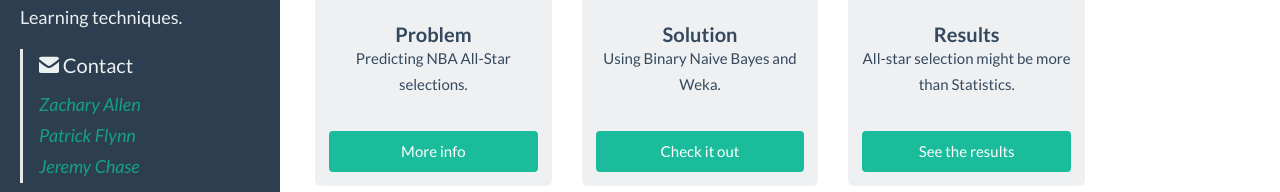
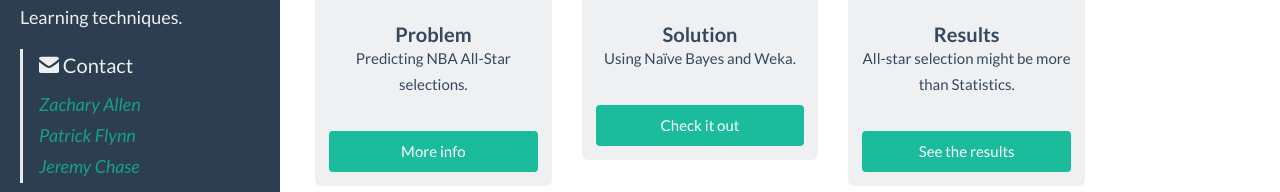
Before and after one commit to TheZallen/ball-star-website, a website: page index.html in a window 1280 px wide. Shown: the part 178-370 px from the top of the page. Drawn offline with Linux system fonts and the light colour scheme.

Commit message:
small change

```diff
--- a/index.html
+++ b/index.html
@@ -54,7 +54,7 @@
           <div class="tile">
             <img src="images/icons/svg/map.svg" alt="Infinity-Loop" class="tile-image">
             <h3 class="tile-title">Solution</h3>
-            <p>Using Binary Naive Bayes and Weka.</p>
+            <p>Using Naïve Bayes and Weka.</p>
             <a class="btn btn-primary btn-large btn-block scroll" href="#solution">Check it out</a>
           </div>
         </div>
```
